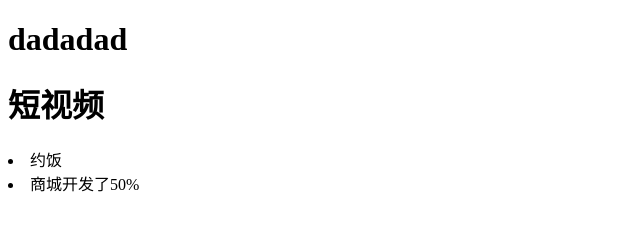
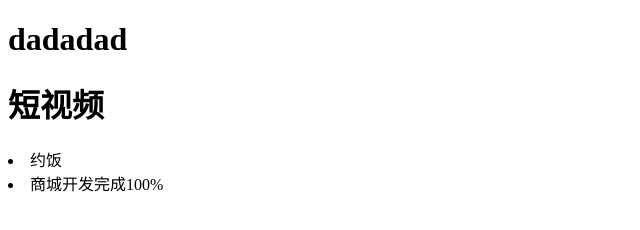
Before and after one commit to Alex1234-Alex/dbhot, a plain HTML site: page index.html in a window 1280 px wide. Shown: the full height of the page, 0-640 px from the left. Drawn offline with Linux system fonts and the light colour scheme.

Commit message:
商城功能开发完毕

```diff
--- a/index.html
+++ b/index.html
@@ -7,6 +7,6 @@
     <h1>dadadad</h1>
     <h1>短视频</h1>
     <li>约饭</li>
-    <li>商城开发了50%</li>
+    <li>商城开发完成100%</li>
   </body>
 </html>
```
